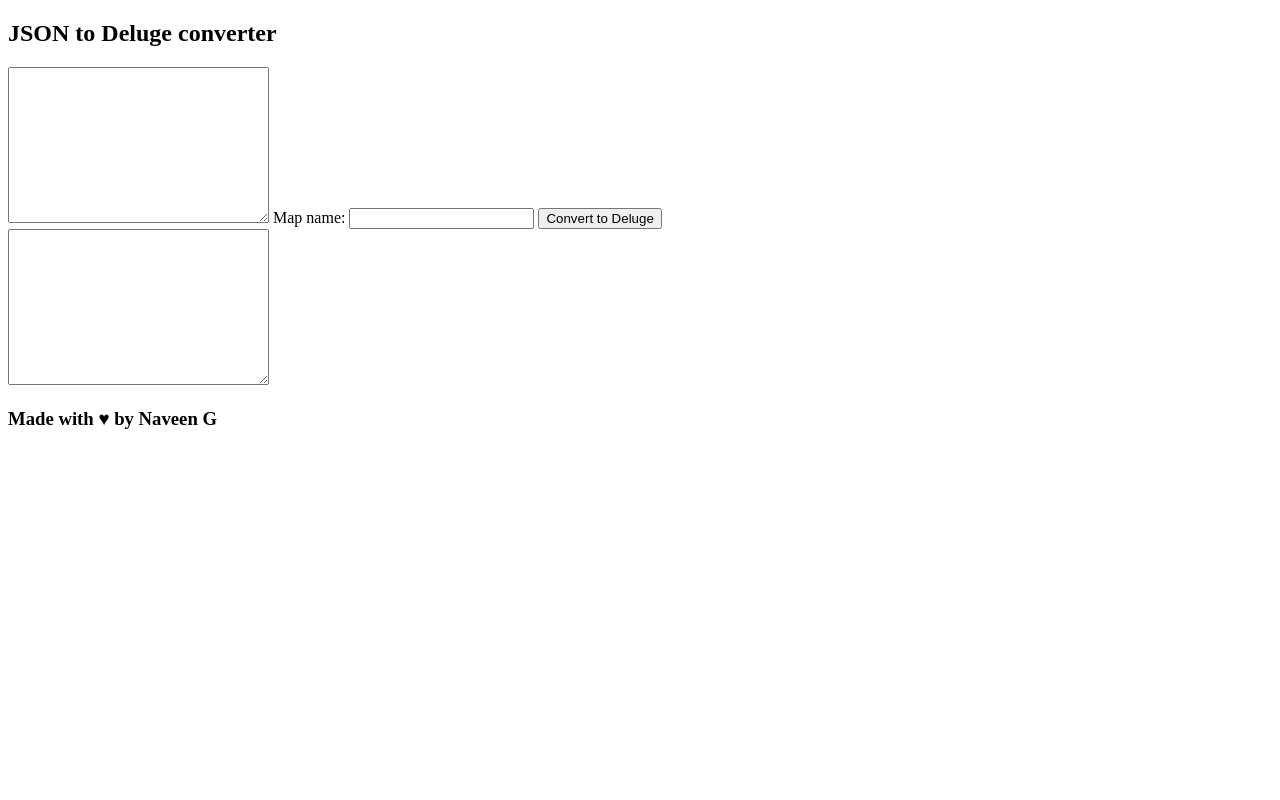
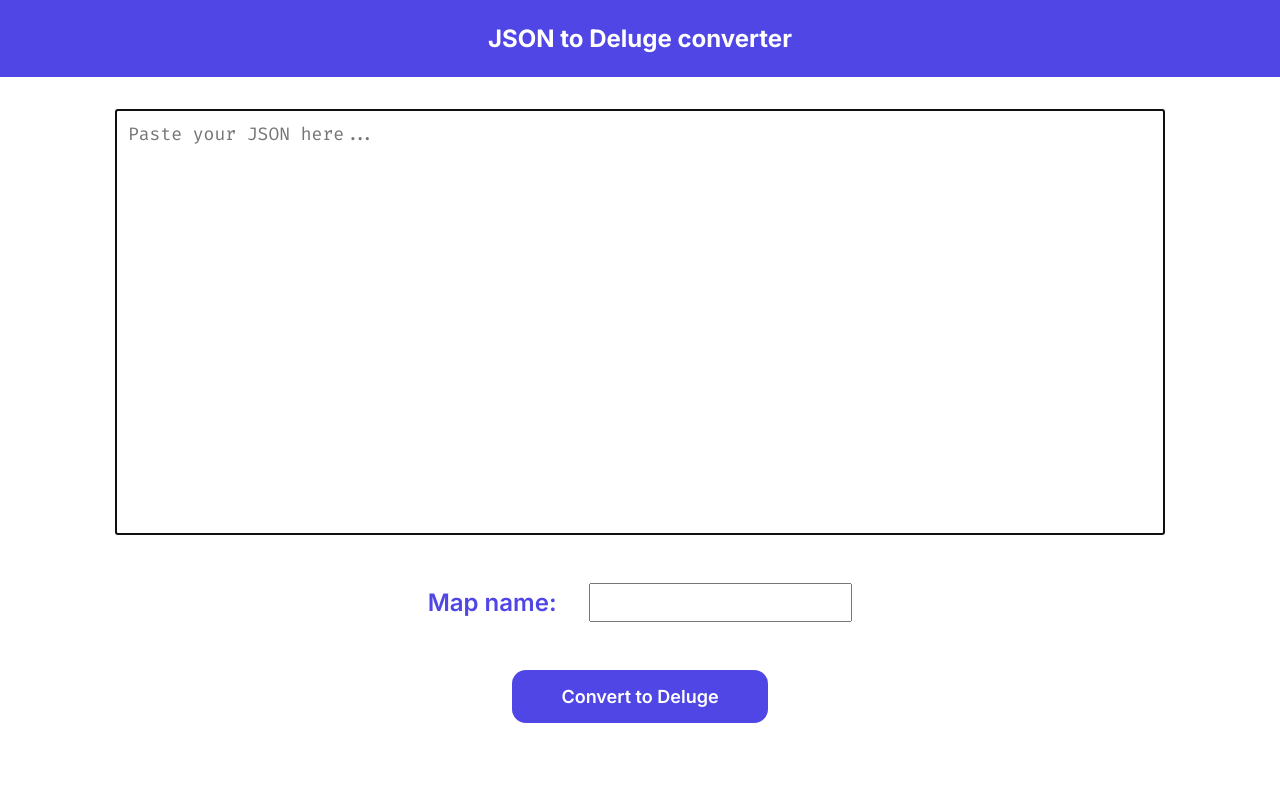
Before and after one commit to Naveentvm/jsontodeluge, a plain HTML site: page index.html in a window 1280 px wide. Shown: the top 800 px of the page. Drawn offline with Linux system fonts and the light colour scheme.

Commit message:
Added styles to the html

```diff
--- a/index.html
+++ b/index.html
@@ -4,36 +4,46 @@
     <meta charset="UTF-8" />
     <meta http-equiv="X-UA-Compatible" content="IE=edge" />
     <meta name="viewport" content="width=device-width, initial-scale=1.0" />
+    <link rel="stylesheet" href="./styles.css" />
     <title>JSON to Deluge converter</title>
   </head>
-  <body>
+  <body spellcheck="false">
     <!-- Navbar -->
-    <nav>
+    <nav class="navbar">
       <h1>JSON to Deluge converter</h1>
     </nav>
 
     <!-- Input Section -->
-    <section>
-      <textarea name="jsonInput" id="jsonInput" cols="30" rows="10"></textarea>
-      <label for="mapName">Map name:</label>
-      <input type="text" name="mapName" id="mapName" />
+    <section class="inputSection">
+      <textarea
+        name="jsonInput"
+        id="jsonInput"
+        cols="30"
+        rows="10"
+        placeholder="Paste your JSON here..."
+        autofocus
+      ></textarea>
+      <div class="mapDiv">
+        <label for="mapName" class="labelName">Map name:</label>
+        <input type="text" name="mapName" id="mapName" />
+      </div>
       <button id="convertBtn">Convert to Deluge</button>
     </section>
 
     <!-- Output Section -->
-    <section>
-      <label for="jsonOutput"></label>
+    <section class="outputSection">
       <textarea
         name="jsonOutput"
         id="jsonOutput"
         cols="30"
         rows="10"
+        readonly
       ></textarea>
     </section>
 
     <!-- Footer -->
-    <footer>
-      <h3>Made with ♥ by Naveen G</h3>
+    <footer class="footer">
+      <h3>Made with <span class="heart"> ♥ </span> by Naveen G</h3>
     </footer>
   </body>
 </html>
--- a/styles.css
+++ b/styles.css
@@ -1,2 +1,105 @@
 @import url("https://fonts.googleapis.com/css2?family=Fira+Code:wght@300;400;500;600;700&display=swap");
 @import url("https://fonts.googleapis.com/css2?family=Inter:wght@100;200;300;400;500;600;700;800;900&display=swap");
+
+* {
+  margin: 0;
+  padding: 0;
+}
+
+body {
+  box-sizing: border-box;
+  font-family: "Inter";
+}
+
+.navbar {
+  min-width: 100%;
+  background-color: #4f46e5;
+  color: #ffffff;
+  text-align: center;
+  padding: 1.5rem 0;
+  margin-bottom: 2rem;
+}
+
+.footer {
+  position: relative;
+  bottom: 0;
+  margin-top: 3rem;
+  min-width: 100%;
+  background-color: #4f46e5;
+  color: #ffffff;
+  text-align: center;
+  padding: 1.5rem 0;
+}
+
+.heart {
+  color: #e21717;
+  font-size: 1.5rem;
+}
+
+#convertBtn {
+  all: unset;
+  text-align: center;
+  font-size: large;
+  padding: 1rem 3rem;
+  font-weight: 600;
+  border-radius: 14px;
+  width: 10rem;
+  background-color: #4f46e5;
+  color: #ffffff;
+}
+
+.labelName {
+  color: #4f46e5;
+  font-weight: 600;
+  font-size: 1.5rem;
+}
+
+.inputSection {
+  min-height: 80%;
+  display: flex;
+  flex-direction: column;
+  align-items: center;
+  justify-content: space-around;
+}
+
+#jsonInput {
+  padding: 0.75rem;
+  min-height: 25rem;
+  min-width: 80%;
+  font-family: "Fira Code";
+  font-size: large;
+  font-weight: 400;
+  margin-bottom: 3rem;
+  resize: none;
+}
+
+#mapName {
+  margin-left: 2rem;
+  padding: 0.4rem;
+  font-weight: 500;
+  font-size: larger;
+  color: #1e293b;
+}
+
+.mapDiv {
+  display: flex;
+  align-items: center;
+  margin-bottom: 3rem;
+}
+
+#jsonOutput {
+  padding: 0.75rem;
+  min-height: 50vh;
+  min-width: 80vw;
+  font-family: "Fira Code";
+  font-size: large;
+  font-weight: 400;
+  resize: none;
+}
+
+.outputSection {
+  margin-top: 5rem;
+  min-width: 100%;
+  display: flex;
+  justify-content: center;
+}
```
